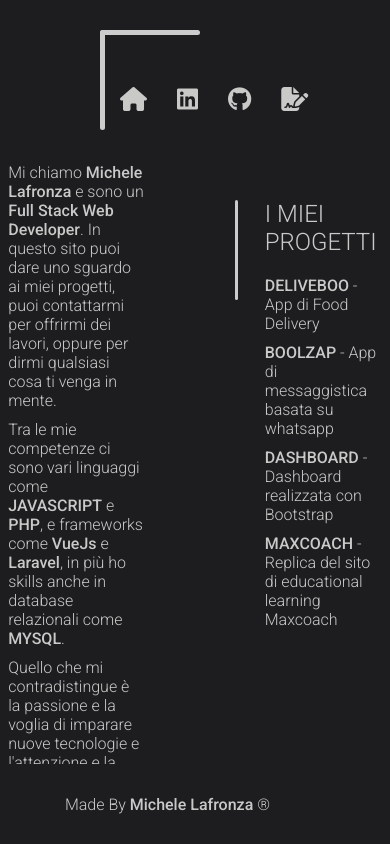
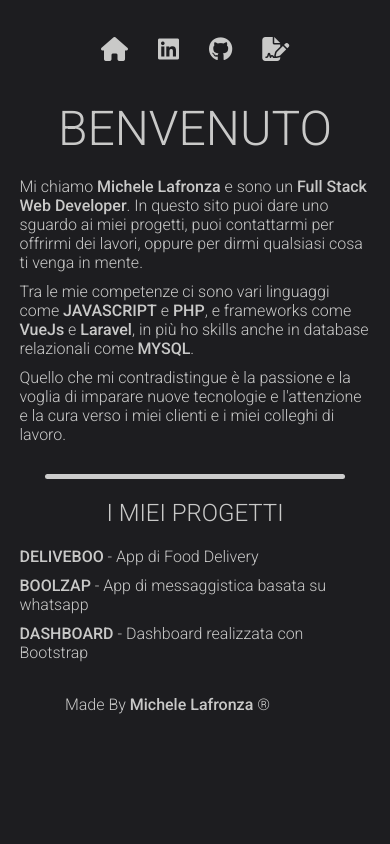
Before and after one commit to MicheleLafronza/my-portfolio, a Vue app: page / in a window 390 px wide. Built offline with nearby package versions, Linux system fonts and the light colour scheme; a web font is replaced by a local one.

Commit message:
media query done for header, home, projectsection

```diff
--- a/src/App.vue
+++ b/src/App.vue
@@ -41,7 +41,7 @@ export default {
 }
 
 main {
-    height: calc(100vh - 230px);
+    height: calc(100vh - 180px);
     overflow: auto;
     display: flex;
     justify-content: center;
@@ -75,4 +75,12 @@ section {
     /* debug */
     /* border: 2px solid blue; */
     }
+
+
+    @media (max-width: 676px){
+        main {
+            display: block;
+            padding-top: 100px;
+        }
+    }
 </style>
--- a/src/components/Header.vue
+++ b/src/components/Header.vue
@@ -23,7 +23,7 @@
   };
   </script>
 
-  <style scoped>
+<style scoped>
     .ic {
       transition: all 0.2s linear;
     }
@@ -171,4 +171,46 @@
         height: 100px;
       }
     }
+
+
+    @media only screen and (max-width: 676px){
+
+    .corner {
+      display: none;
+    }
+
+    .logo {
+      display: none !important;
+    }
+
+    .logo img {
+      display: none;
+    }
+
+    /* header {
+      height: 100px;
+      display: flex !important;
+      justify-content: center !important;
+      align-items: center !important;
+    } */
+    header {
+    position: fixed;
+    display: flex;
+    justify-content: center;
+    align-items: center;
+    top: 0;
+    left: 0;
+    width: 100%;
+    height: 100px;
+    background-color: rgba(29,29,32,255); /* Assicurati che non sia trasparente */
+    z-index: 1000;
+    padding-top: 0px;
+}
+
+    nav {
+      margin-right: 0px !important;
+    }
+
+
+  }
   </style>
--- a/src/components/ProjectsSection.vue
+++ b/src/components/ProjectsSection.vue
@@ -26,6 +26,7 @@
 <template>
     <div id="projects-container">
         <div class="line vertical"></div>
+        <div class="line-horizontal"></div>
         <h2 class="title">I MIEI PROGETTI</h2>
         <ul id="projects-list">
           <li class="items" v-for="(project, index) in projects" :key="index"><router-link :to="{ name: 'projectsview', params: { slug: project.slug }}"><span>{{ project.title }}</span> - {{ project.summary }}</router-link></li>
@@ -34,6 +35,10 @@
 </template>
 
 <style scoped>
+.line-horizontal {
+  display: none;
+}
+
 a {
   text-decoration: none;
 }
@@ -146,4 +151,55 @@ a {
 span {
     font-weight: 500;
 }
+
+@media (max-width: 676px){
+  #projects-container {
+    width: 90%;
+    margin: 30px auto;
+  }
+
+  .title {
+    text-align: center;
+  }
+
+  .line-horizontal {
+    display: block;
+    background: rgba(204,204,204,255);
+    height: 5px;
+    width: 300px;
+    border-radius: 2.5px;
+    margin: 0 auto 20px auto;
+
+    animation-name: stretchhh;
+    animation-duration: 1s;
+    animation-fill-mode: forwards;
+    animation-timing-function: linear;
+
+  }
+
+  @keyframes stretchhh{
+      0% {
+        width: 0px;
+      }
+
+      25% {
+        width: calc(300px * 0.25);
+      }
+
+      50% {
+        width: calc(300px * 0.5);
+      }
+
+      75% {
+        width: calc(300px * 0.75);
+      }
+
+      100%{
+        width: 300px;
+      }
+
+
+}
+
+}
 </style>
--- a/src/views/HomeView.vue
+++ b/src/views/HomeView.vue
@@ -78,5 +78,19 @@ export default {
       }
     }
 
+    @media (max-width: 676px){
+      .line {
+        display: none;
+      }
+
+      section {
+        width: 90%;
+        margin: 0 auto;
+        display: flex;
+        flex-direction: column;
+        justify-content: center;
+        align-items: center;
+      }
+    }
 
 </style>
```
